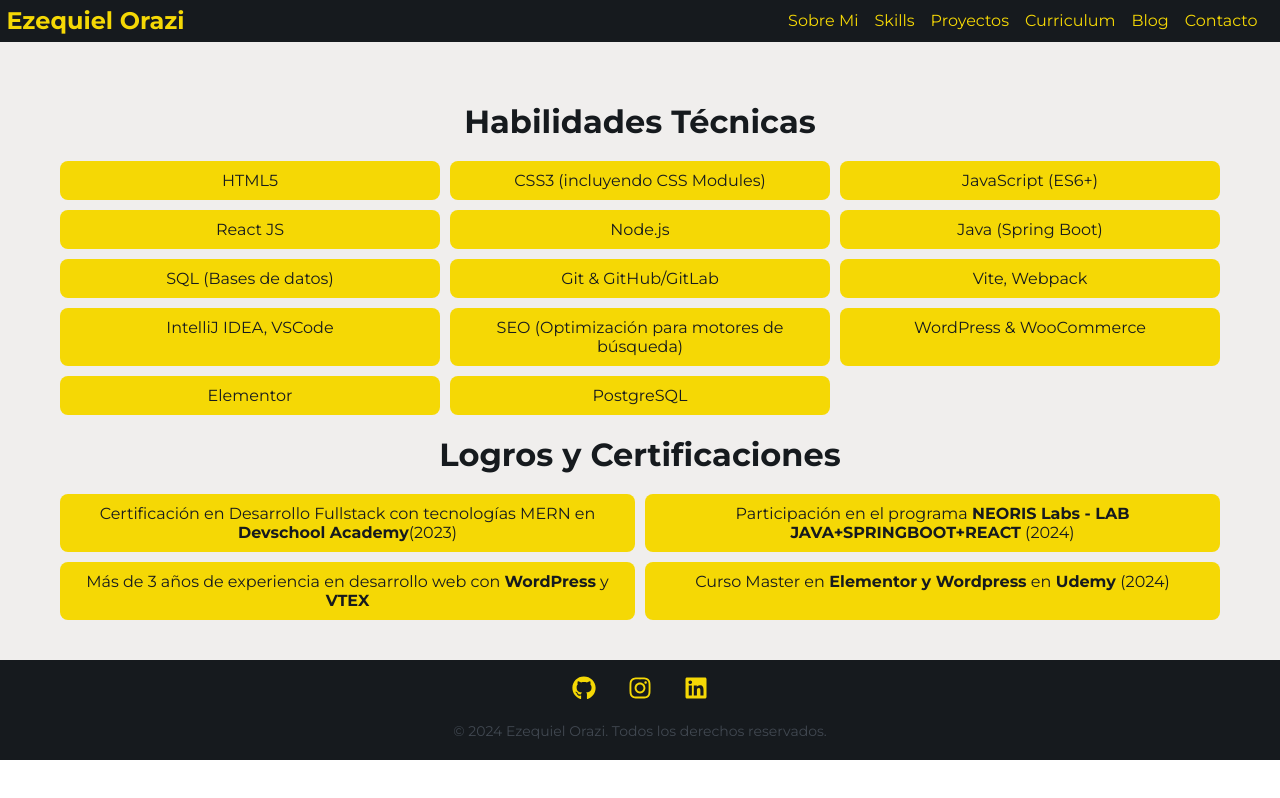
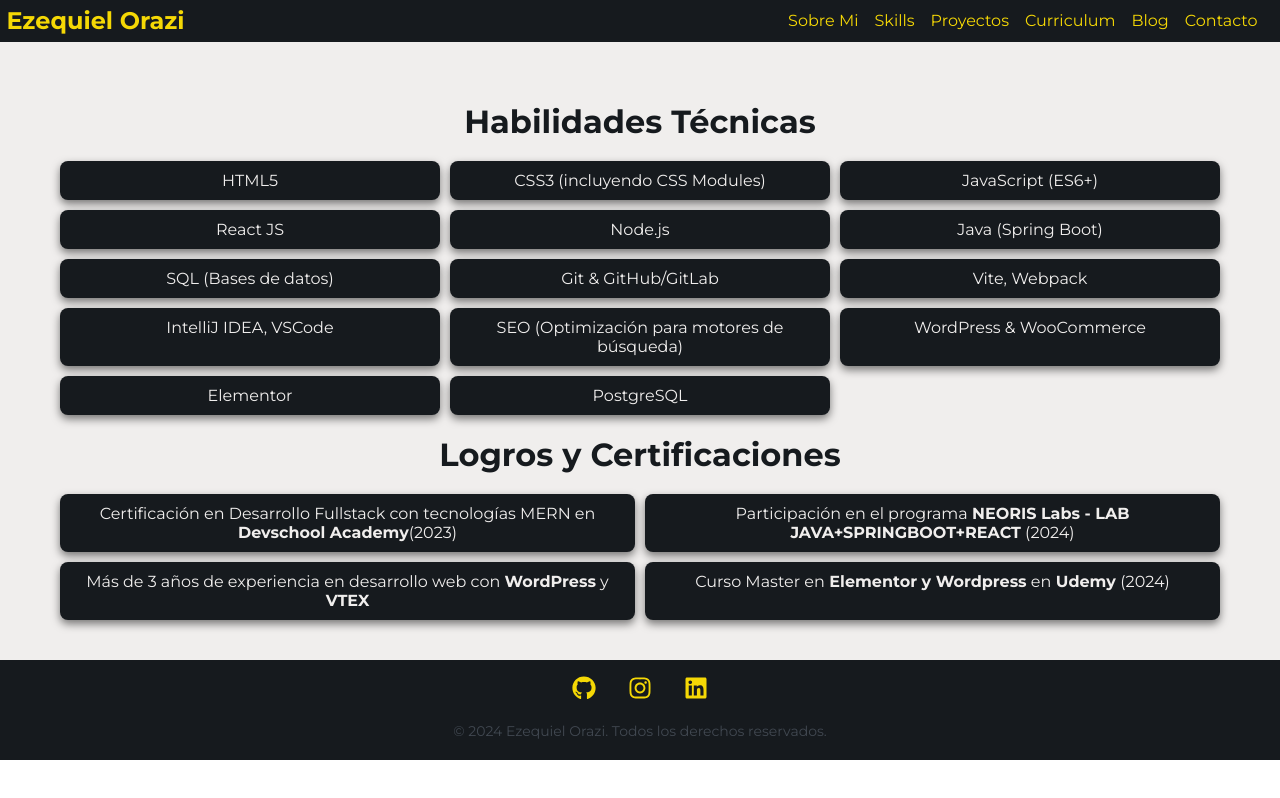
Before and after one commit to Ezzeorazi/mi-portafolio, a React (Vite) app: page /skills in a window 1280 px wide. Built offline with nearby package versions, Linux system fonts and the light colour scheme.

Commit message:
change: cards

```diff
--- a/src/components/Education/Education.module.css
+++ b/src/components/Education/Education.module.css
@@ -13,8 +13,8 @@
     padding: 15px;
     background-color: var(--color-dark);
     color: var(--color-light);
-    border-radius: 8px;
-    box-shadow: 0 4px 8px rgba(0, 0, 0, 0.2);
+    border-radius: 10px;
+    box-shadow: 0 4px 8px rgba(0, 0, 0, 0.5);
   }
 
   .educationCard h3 {
@@ -24,6 +24,7 @@
 
   .educationCard p {
     margin: 5px 0;
+    color: var(--color-light);
   }
 
   .educationCard strong {
--- a/src/components/Experience/Experience.module.css
+++ b/src/components/Experience/Experience.module.css
@@ -16,8 +16,8 @@
     padding: 15px;
     background-color: var(--color-dark);
     color: var(--color-light);
-    border-radius: 8px;
-    box-shadow: 0 4px 8px rgba(0, 0, 0, 0.2);
+    border-radius: 10px;
+    box-shadow: 0 4px 8px rgba(0, 0, 0, 0.5);
   }
 
   .experienceCard h3 {
@@ -27,6 +27,7 @@
 
   .experienceCard p {
     margin: 5px 0;
+    color: var(--color-light);
   }
 
   .experienceCard strong {
--- a/src/components/ServiceCard/ServiceCard.module.css
+++ b/src/components/ServiceCard/ServiceCard.module.css
@@ -11,6 +11,10 @@
     flex-direction: column;
     justify-content: space-between;
     overflow: hidden;
+  }
+
+  .card:hover {
+    box-shadow: 0 0 10px 5px var(--color-pink);
   }
 
   .icon {
--- a/src/components/Services/Services.jsx
+++ b/src/components/Services/Services.jsx
@@ -7,7 +7,9 @@
   return (
     <>
       <h2 className={styles.title}>Servicios</h2>
+
       <div className={styles.services}>
+
 
         <ServiceCard
           title="Páginas Web con React"
--- a/src/components/Services/Services.module.css
+++ b/src/components/Services/Services.module.css
@@ -5,7 +5,10 @@
     gap: 1rem;
   }
 
-.title {
+h2{
+    /* centrat titulo */
+    text-align: center;
     font-size: 2rem;
     margin-bottom: 1rem;
+
   }
--- a/src/pages/Skills/Skills.module.css
+++ b/src/pages/Skills/Skills.module.css
@@ -8,6 +8,7 @@
     max-width: 1200px;
     margin: 0 auto;
     padding: 20px;
+
   }
 
   .subtitle {
@@ -25,29 +26,28 @@
     display: grid;
     grid-template-columns: 1fr;
     gap: 10px;
+
   }
 
   .skillsList li,
   .certList li {
-    background-color: var(--color-yellow);
-    color: var(--color-dark);
+    background-color: var(--color-dark);
+    color: var(--color-light);
     padding: 10px;
     border-radius: 8px;
     text-align: center;
     font-size: 1rem;
     transition: all 0.5s;
     cursor: default;
-
+    box-shadow: 0 4px 8px rgba(0, 0, 0, 0.5);
   }
 
   .skillsList li:hover {
-    background-color: var(--color-pink);
-    color: var(--color-light);
+    box-shadow: 0 0 10px 5px var(--color-pink);
   }
 
   .certList li:hover {
-    background-color: var(--color-pink);
-    color: var(--color-light);
+    box-shadow: 0 0 10px 5px var(--color-pink);
   }
 
    /* Responsive Design */
```
Lines whose indentation alone changed are shown as unchanged.
